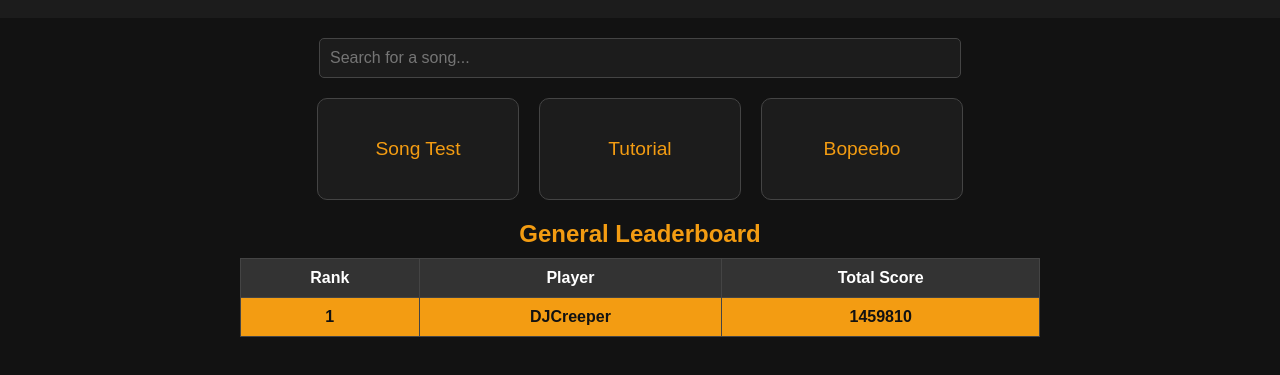
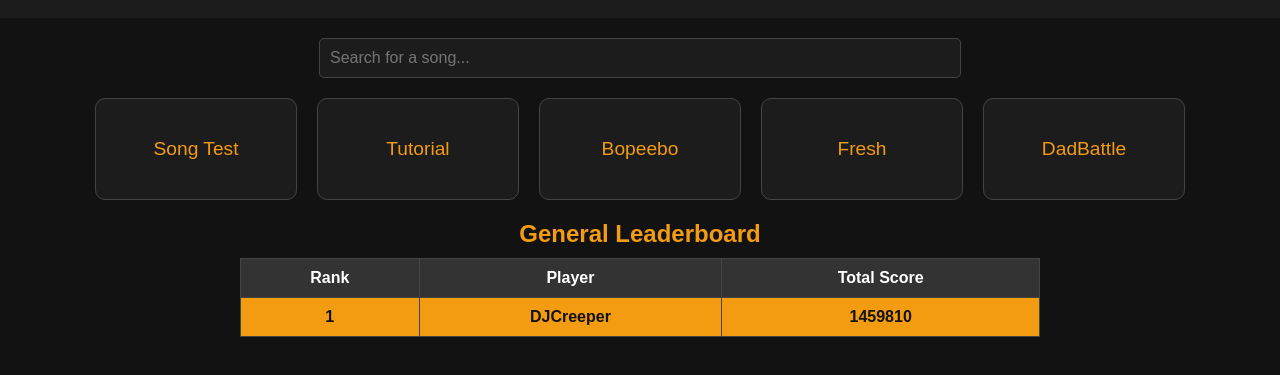
Before and after one commit to DJCreeperYTB/FNF-ranking, a plain HTML site: page index.html in a window 1280 px wide. Shown: the part 77-452 px from the top of the page. Drawn offline with Linux system fonts and the light colour scheme.

Commit message:
Update index.html

```diff
--- a/index.html
+++ b/index.html
@@ -136,6 +136,8 @@
         <a href="test.html" class="song-item">Song Test</a>
         <a href="Tutorial.html" class="song-item">Tutorial</a>
         <a href="Bopeebo.html" class="song-item">Bopeebo</a>
+        <a href="Fresh.html" class="song-item">Fresh</a>
+        <a href="DadBattle.html" class="song-item">DadBattle</a>
     </div>
     <div class="leaderboard">
         <h2>General Leaderboard</h2>
```
